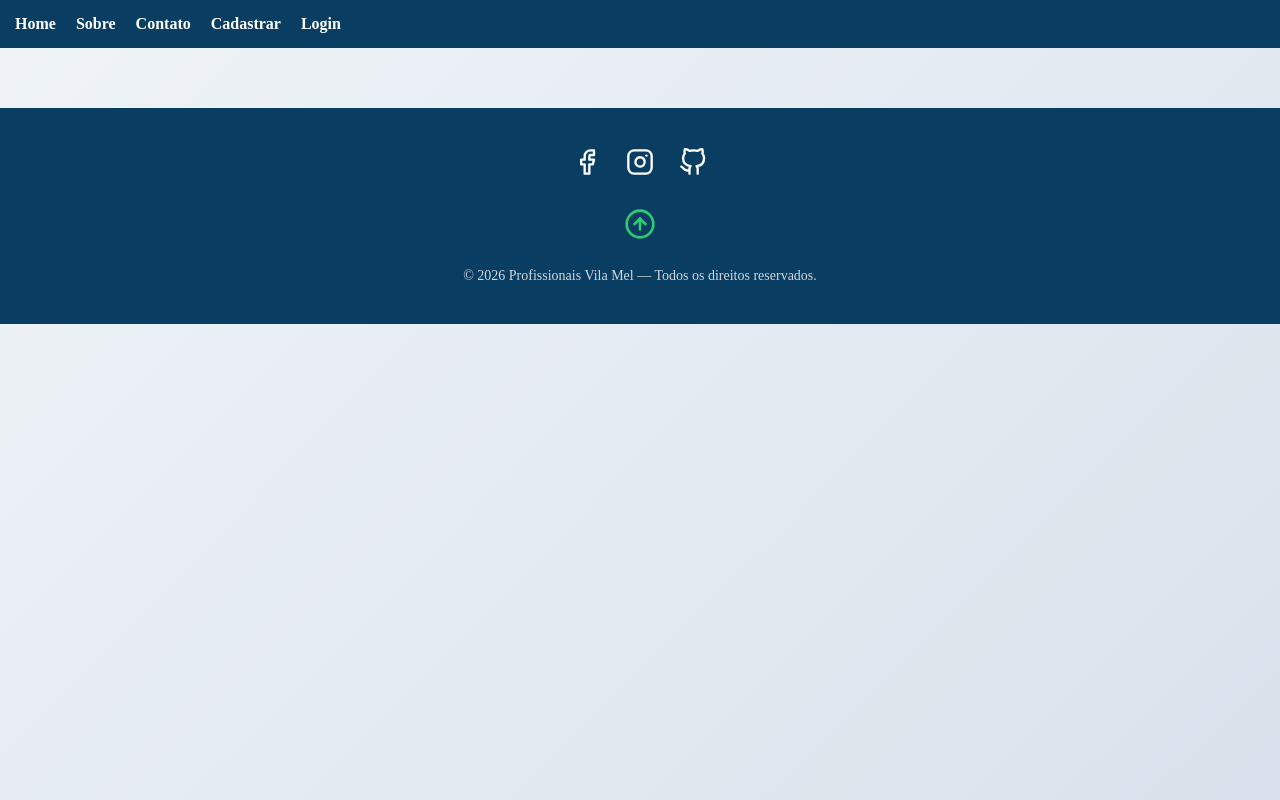
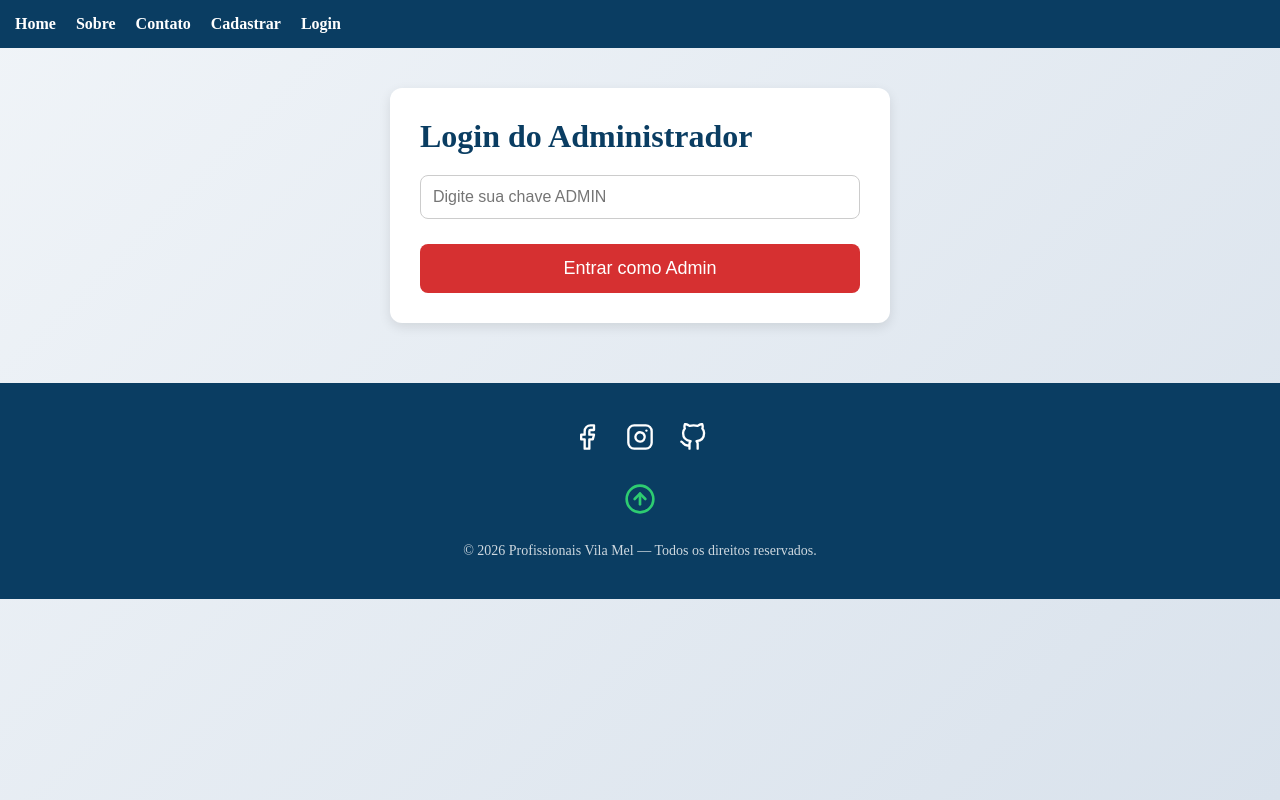
Before and after one commit to sergio-l-h-a/vila-mel-frontend, a React (Vite) app: page /admin/login in a window 1280 px wide. Built offline with nearby package versions, Linux system fonts and the light colour scheme.

Commit message:
fix: adicionando rota AdminLogin

```diff
--- a/src/App.tsx
+++ b/src/App.tsx
@@ -4,6 +4,7 @@ import Sobre from "./pages/Sobre/Sobre";
 import Contato from "./pages/Contato/Contato";
 import Cadastrar from "./pages/Cadastrar/Cadastrar";
 import Login from "./pages/Login/Login";
+import AdminLogin from "./pages/AdminLogin/AdminLogin";
 import Header from "./components/Header/Header";
 import Footer from "./components/Footer/Footer";
 import { GlobalStyle } from "./styles/global";
@@ -20,6 +21,7 @@ export default function App() {
         <Route path="/contato" element={<Contato />} />
         <Route path="/cadastrar" element={<Cadastrar />} />
         <Route path="/login" element={<Login />} />
+        <Route path="/admin/login" element={<AdminLogin />} />
       </Routes>
       <Footer />
     </BrowserRouter>
--- /dev/null
+++ b/src/pages/AdminLogin/AdminLogin.tsx
@@ -0,0 +1,91 @@
+import { useState } from "react";
+import styled from "styled-components";
+import { api } from "../../services/api";
+import { useNavigate } from "react-router-dom";
+
+const Container = styled.div`
+  max-width: 500px;
+  margin: 40px auto;
+  padding: 30px;
+  background: #fff;
+  border-radius: 12px;
+  box-shadow: 0 4px 12px rgba(0,0,0,0.1);
+`;
+
+const Title = styled.h1`
+  margin-bottom: 20px;
+  color: #0a3d62;
+`;
+
+const Form = styled.form`
+  display: flex;
+  flex-direction: column;
+  gap: 15px;
+`;
+
+const Input = styled.input`
+  padding: 12px;
+  border-radius: 8px;
+  border: 1px solid #ccc;
+  font-size: 16px;
+`;
+
+const Button = styled.button`
+  padding: 14px;
+  background: #d63031;
+  color: #fff;
+  border: none;
+  border-radius: 8px;
+  font-size: 18px;
+  cursor: pointer;
+  margin-top: 10px;
+
+  &:hover {
+    background: #e17055;
+  }
+`;
+
+export default function AdminLogin() {
+  const navigate = useNavigate();
+  const [key, setKey] = useState("");
+
+  const handleSubmit = async (e: any) => {
+    e.preventDefault();
+
+    try {
+      const res = await api.post("/admin/login", { key });
+
+      if (res.data.authorized) {
+        alert("Administrador autenticado!");
+
+        localStorage.setItem("admin", JSON.stringify({
+          role: "admin",
+          key
+        }));
+
+        navigate("/admin");
+      } else {
+        alert("Chave de administrador inválida.");
+      }
+    } catch (error) {
+      alert("Erro ao fazer login de administrador.");
+    }
+  };
+
+  return (
+    <Container>
+      <Title>Login do Administrador</Title>
+
+      <Form onSubmit={handleSubmit}>
+        <Input
+          placeholder="Digite sua chave ADMIN"
+          value={key}
+          onChange={(e) => setKey(e.target.value)}
+          required
+        />
+
+        <Button type="submit">Entrar como Admin</Button>
+      </Form>
+    </Container>
+  );
+}
```
